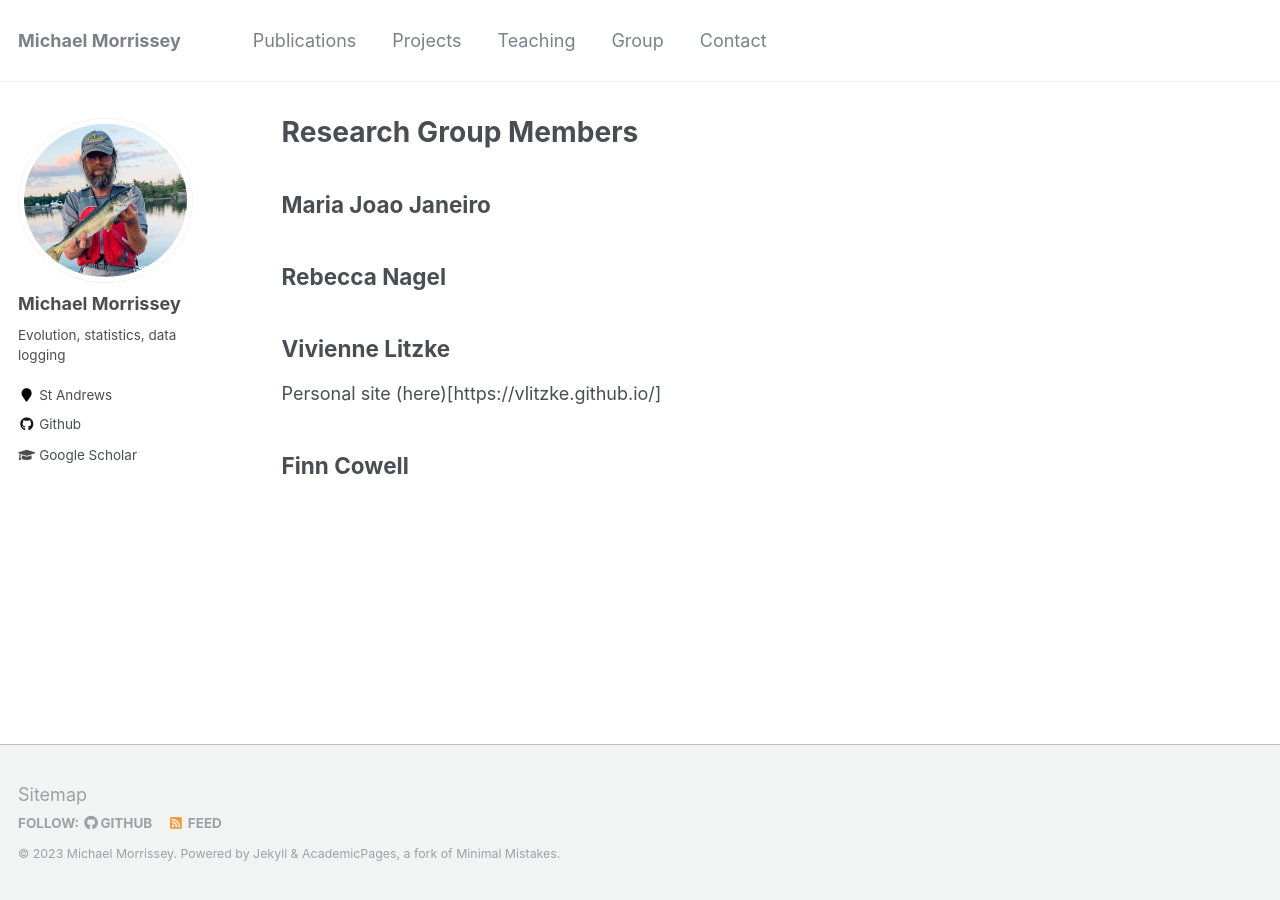
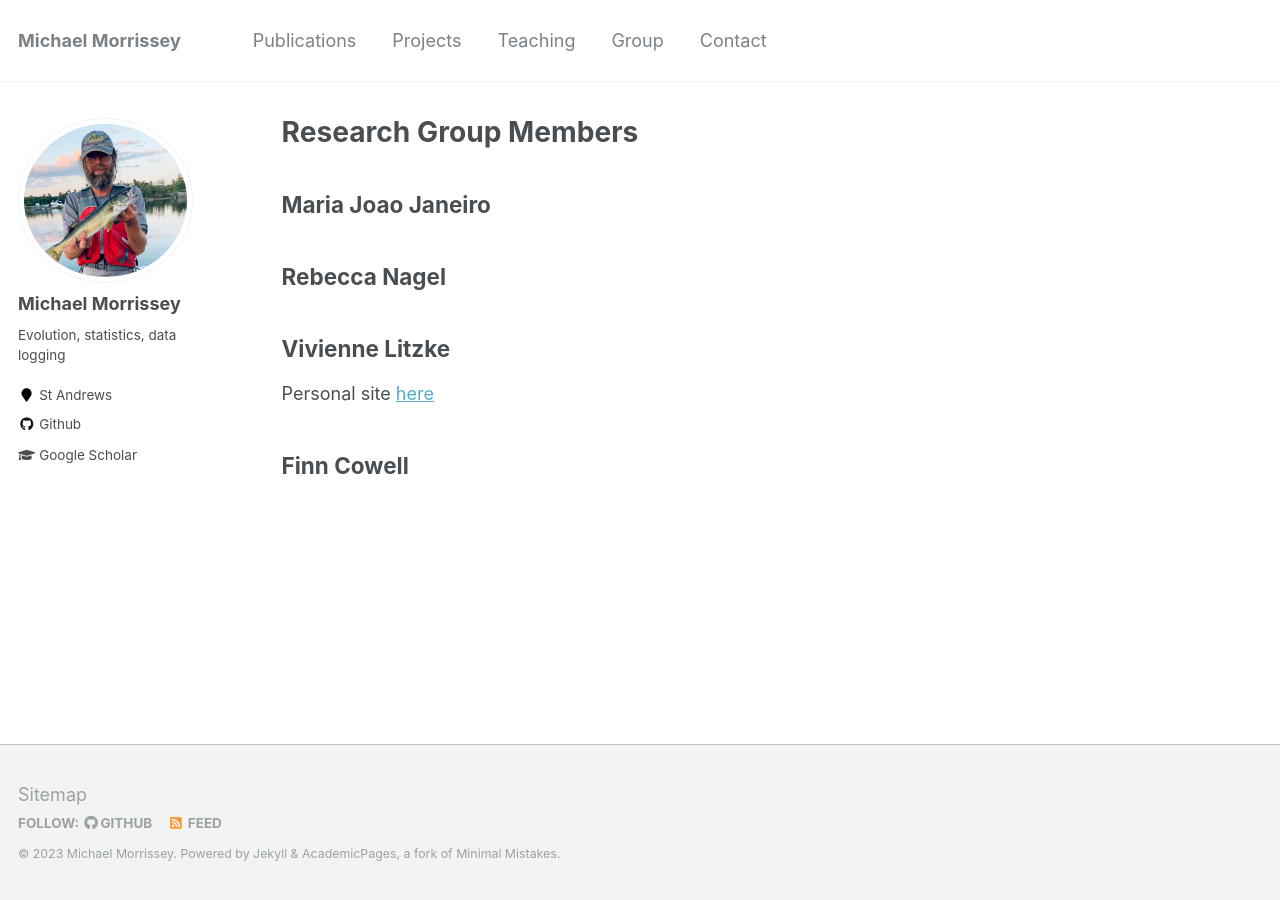
Before and after one commit to mbmorrissey/mbmorrissey.github.io, a Jekyll site: the page built from _pages/group.md, in a window 1280 px wide. Built offline with Jekyll 4.4.1, drawn with Linux system fonts in a browser that asks for light colours.

Commit message:
Update group.md

```diff
--- a/_pages/group.md
+++ b/_pages/group.md
@@ -12,6 +12,6 @@ author_profile: true
 
 ## Vivienne Litzke
 
-Personal site (here)[https://vlitzke.github.io/]
+Personal site [here](https://vlitzke.github.io/)
 
 ## Finn Cowell
```
